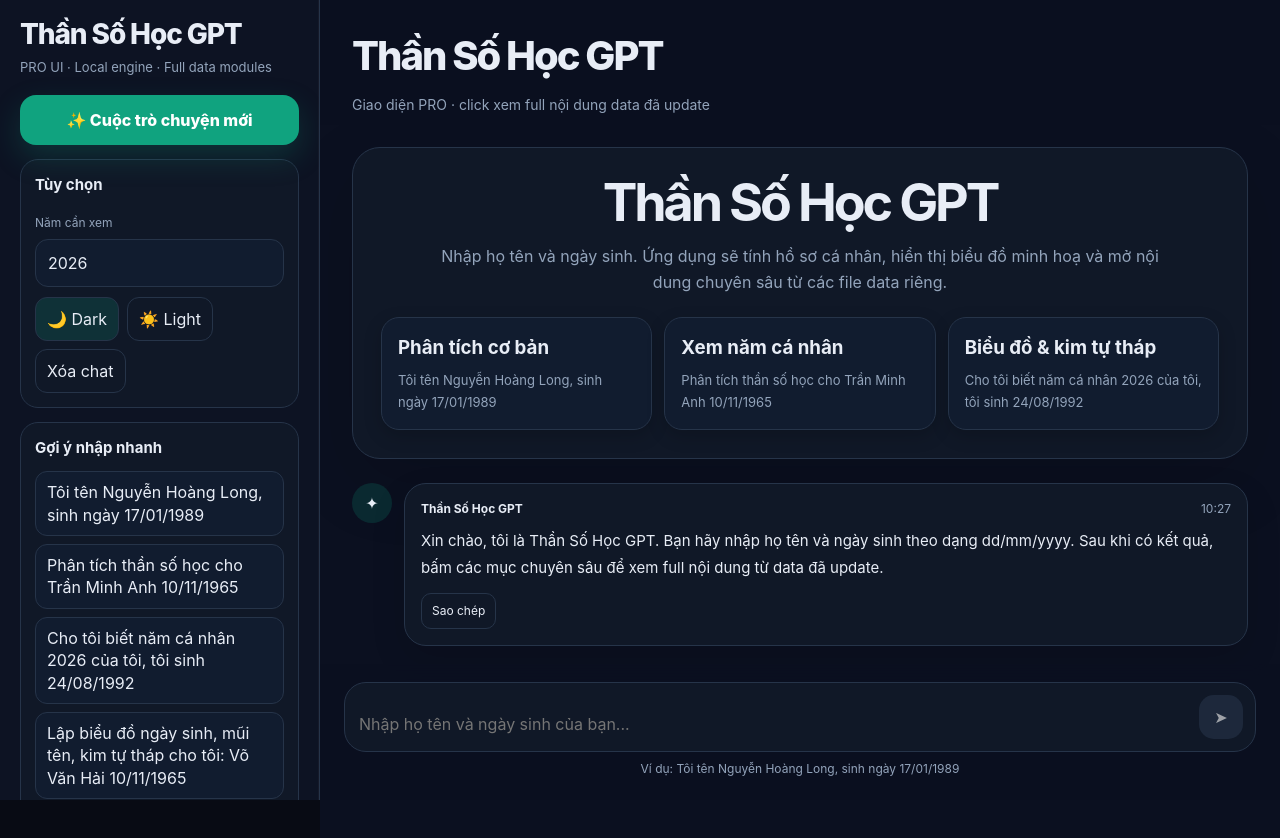
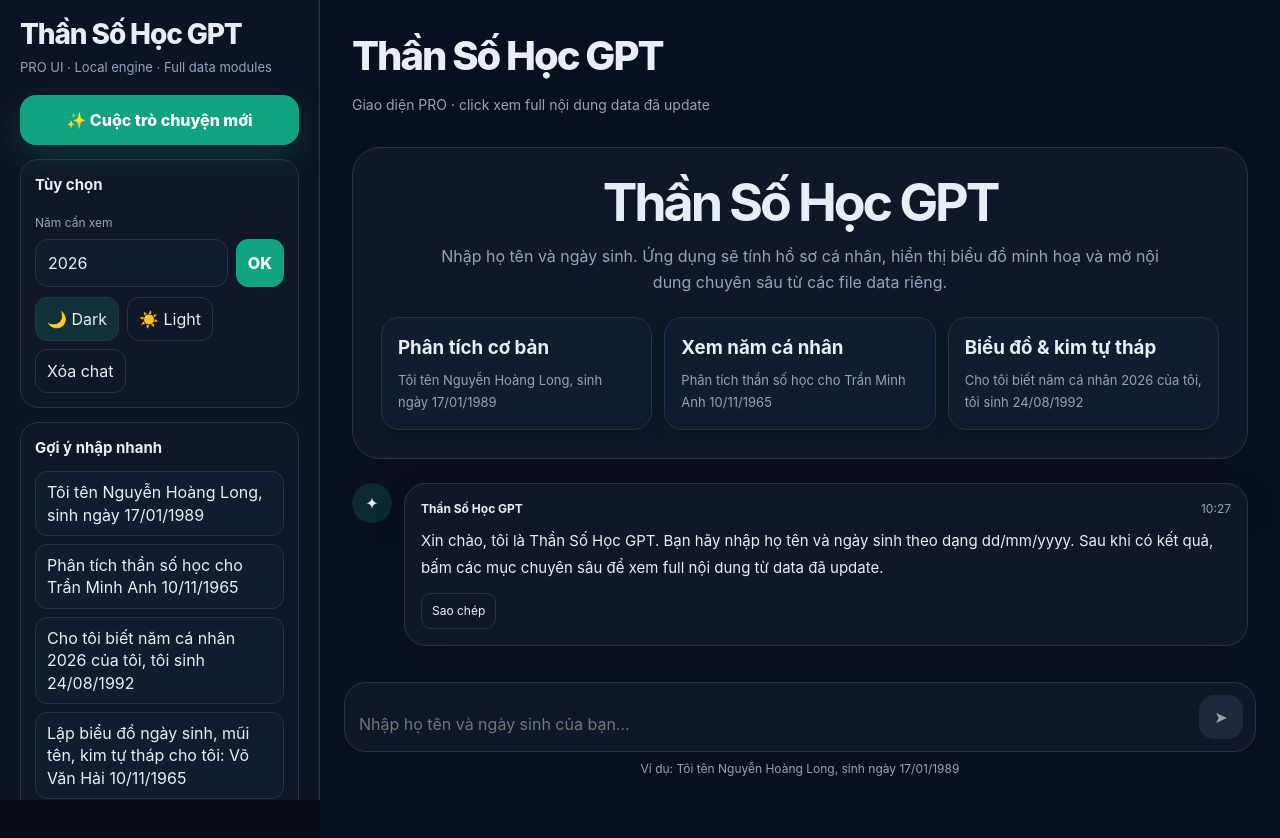
Before and after one commit to 88cocapepsi/than-so-hoc-gpt, a React (Vite) app: page / in a window 1280 px wide. Shown: the top 838 px of the page. Built offline with nearby package versions, Linux system fonts and the light colour scheme.

Commit message:
feat: add personalized year analysis button

```diff
--- a/src/App.jsx
+++ b/src/App.jsx
@@ -426,6 +426,66 @@ export default function App() {
     }, 600);
   }
 
+  function analyzeSelectedYear() {
+    const lastProfile = [...messages].reverse().find((m) => m.profile)?.profile;
+
+    if (!lastProfile) {
+      setMessages((prev) => [
+        ...prev,
+        {
+          id: makeId("year-warning"),
+          role: "assistant",
+          kind: "deep",
+          content:
+            "Anh cần phân tích một người trước đã. Ví dụ: Tôi tên Nguyễn Hoàng Long, sinh ngày 17/01/1989. Sau đó chọn năm và bấm OK để xem phân tích năm cá nhân.",
+          time: new Date().toISOString(),
+          profile: null,
+        },
+      ]);
+      return;
+    }
+
+    const newProfile = buildProfile(lastProfile.name, lastProfile.date, settings.yearView);
+
+    const content = `PHÂN TÍCH NĂM CÁ NHÂN ${settings.yearView}
+
+Họ tên: ${newProfile.name}
+Ngày sinh: ${newProfile.date.raw}
+
+Năm cá nhân: ${newProfile.personalYear}
+
+${PERSONAL_YEAR_DATA[newProfile.personalYear] || "Chưa có dữ liệu năm cá nhân này."}
+
+LUẬN GIẢI CÁ NHÂN HÓA:
+Năm ${settings.yearView} của ${newProfile.name} mang năng lượng số ${newProfile.personalYear}. Đây là chu kỳ ảnh hưởng trực tiếp đến cảm xúc, lựa chọn, công việc, quan hệ và hướng phát triển trong năm.
+
+HƯỚNG ỨNG DỤNG TRONG NĂM:
+- Quan sát năng lượng chính của năm cá nhân ${newProfile.personalYear}.
+- Không nên đi ngược nhịp năm cá nhân.
+- Dùng năm này để điều chỉnh kế hoạch công việc, tài chính, tình cảm và định hướng bản thân.
+
+GỢI Ý THEO HỒ SƠ CÁ NHÂN:
+- Số chủ đạo: ${newProfile.lifePath}
+- Số linh hồn: ${newProfile.soulUrge}
+- Số nhân cách: ${newProfile.personality}
+- Cầu nối thành công: ${newProfile.successBridge}
+- Cầu nối hạnh phúc: ${newProfile.happinessBridge}
+
+Nếu muốn xem lại toàn bộ hồ sơ với năm ${settings.yearView}, anh có thể bấm lại gợi ý hoặc nhập lại tên + ngày sinh.`;
+
+    setMessages((prev) => [
+      ...prev,
+      {
+        id: makeId("personal-year"),
+        role: "assistant",
+        kind: "deep",
+        content,
+        time: new Date().toISOString(),
+        profile: newProfile,
+      },
+    ]);
+  }
+
   function handleAdvancedSelect(optionId, profile) {
     if (optionId === "secondary") {
       setMessages((prev) => [...prev, { id: makeId("secondary"), role: "assistant", kind: "secondary", content: "Đã mở mục Các số phụ. Chọn một mục bên dưới để xem full nội dung data theo đúng con số cá nhân.", time: new Date().toISOString(), profile }]);
@@ -448,7 +508,10 @@ export default function App() {
           <div className="side-card" style={{ background: theme.card, borderColor: theme.border }}>
             <h3 style={{ color: theme.text }}>Tùy chọn</h3>
             <label style={{ color: theme.muted, fontSize: 12 }}>Năm cần xem</label>
-            <input className="input" style={{ background: theme.panel, borderColor: theme.border, color: theme.text, marginTop: 6, marginBottom: 10 }} type="number" value={settings.yearView} onChange={(e) => setSettings((p) => ({ ...p, yearView: Number(e.target.value) || new Date().getFullYear() }))} />
+            <div style={{ display: "flex", gap: 8, marginTop: 6, marginBottom: 10 }}>
+              <input className="input" style={{ background: theme.panel, borderColor: theme.border, color: theme.text, flex: 1 }} type="number" value={settings.yearView} onChange={(e) => setSettings((p) => ({ ...p, yearView: Number(e.target.value) || new Date().getFullYear() }))} />
+              <button className="mini-btn" style={{ color: "#fff", borderColor: theme.accent, background: theme.accent, fontWeight: 800 }} onClick={analyzeSelectedYear}>OK</button>
+            </div>
             <div className="row">
               <button className="mini-btn" style={{ color: theme.text, borderColor: theme.border, background: settings.themeMode === "dark" ? theme.accentSoft : "transparent" }} onClick={() => setSettings((p) => ({ ...p, themeMode: "dark" }))}>🌙 Dark</button>
               <button className="mini-btn" style={{ color: theme.text, borderColor: theme.border, background: settings.themeMode === "light" ? theme.accentSoft : "transparent" }} onClick={() => setSettings((p) => ({ ...p, themeMode: "light" }))}>☀️ Light</button>
```
